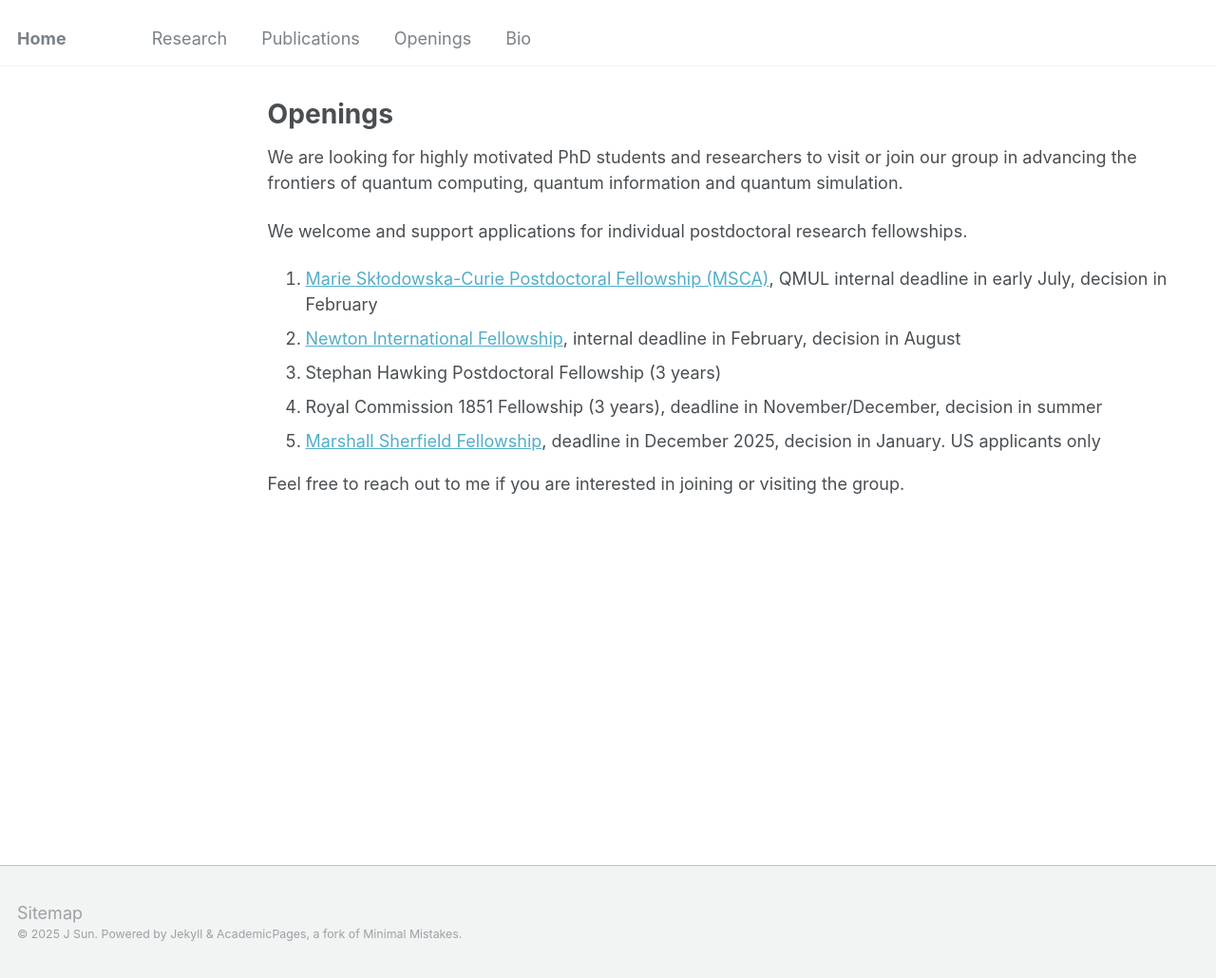
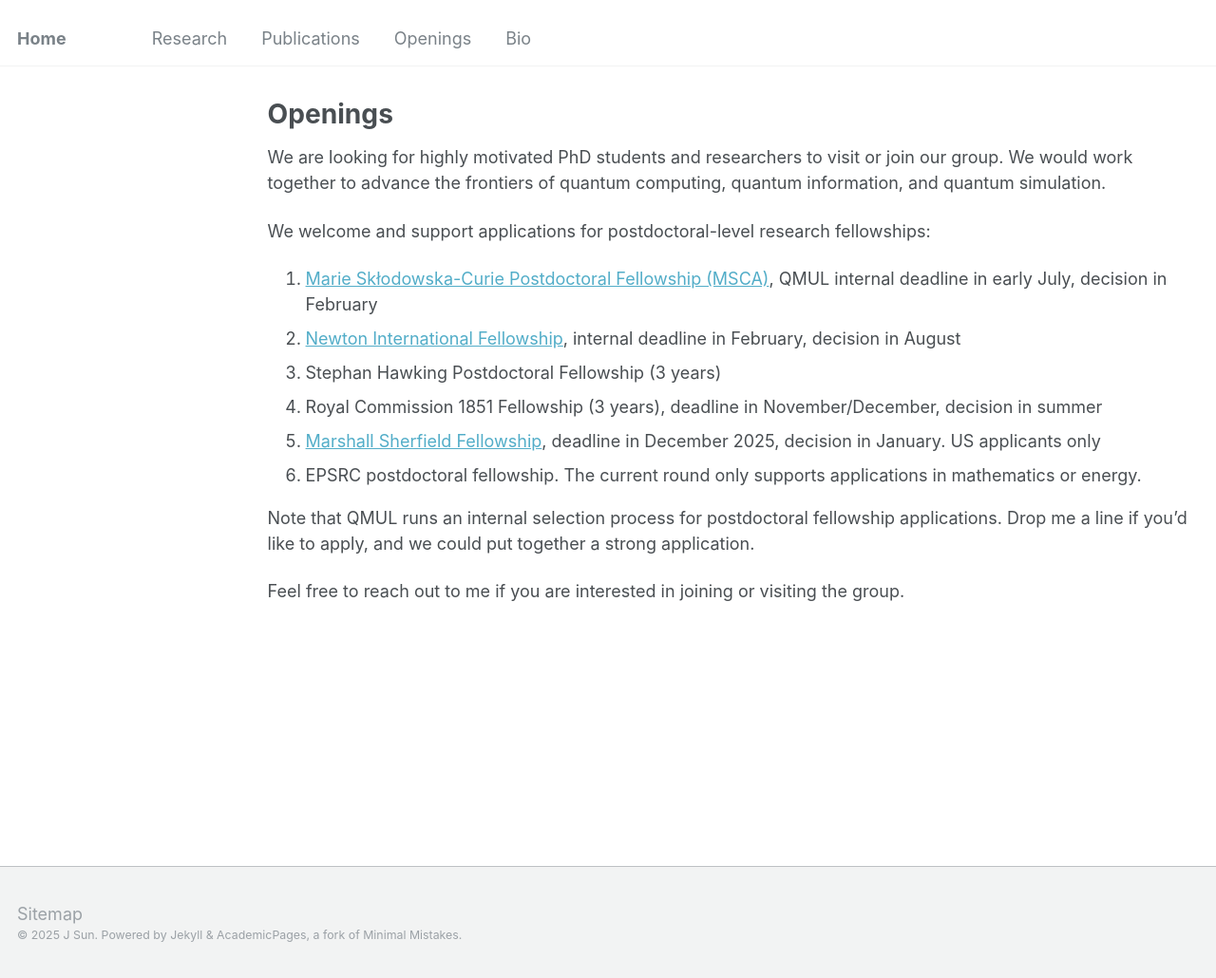
Before and after one commit to jinzhao-sun/jinzhao-sun.github.io, a Jekyll site: the page built from _pages/openings.md, in a window 1280 px wide and 1030 px high. Shown: the whole window at 95% size. Built offline with Jekyll 4.4.1, drawn with Linux system fonts in a browser that asks for light colours.

Commit message:
Update openings.md

```diff
--- a/_pages/openings.md
+++ b/_pages/openings.md
@@ -5,14 +5,16 @@ permalink: /openings/
 author_profile: false
 ---
 
-We are looking for highly motivated PhD students and researchers to visit or join our group in advancing the frontiers of quantum computing, quantum information and quantum simulation.
+We are looking for highly motivated PhD students and researchers to visit or join our group. We would work together to advance the frontiers of quantum computing, quantum information, and quantum simulation.
 
-We welcome and support applications for individual postdoctoral research fellowships.
+We welcome and support applications for postdoctoral-level research fellowships:
 1. [Marie Skłodowska-Curie Postdoctoral Fellowship (MSCA)](https://www.qmul.ac.uk/spcs/ctp/opportunities/fellowships/), QMUL internal deadline in early July, decision in February
 2. [Newton International Fellowship](https://www.qmul.ac.uk/spcs/ctp/opportunities/fellowships/), internal deadline in February, decision in August
 3. Stephan Hawking Postdoctoral Fellowship (3 years)
 4. Royal Commission 1851 Fellowship (3 years), deadline in November/December, decision in summer
 5. [Marshall Sherfield Fellowship](https://www.marshallscholarship.org/apply/marshall-sherfield/), deadline in December 2025, decision in January. US applicants only
+6. EPSRC postdoctoral fellowship. The current round only supports applications in mathematics or energy.
 
+Note that QMUL runs an internal selection process for postdoctoral fellowship applications. Drop me a line if you'd like to apply, and we could put together a strong application.
 
 Feel free to reach out to me if you are interested in joining or visiting the group.
```
